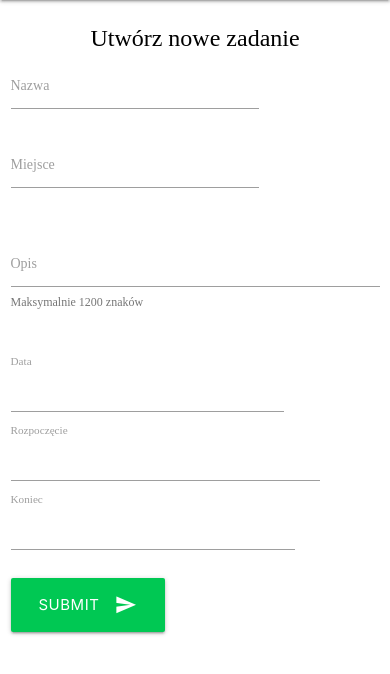
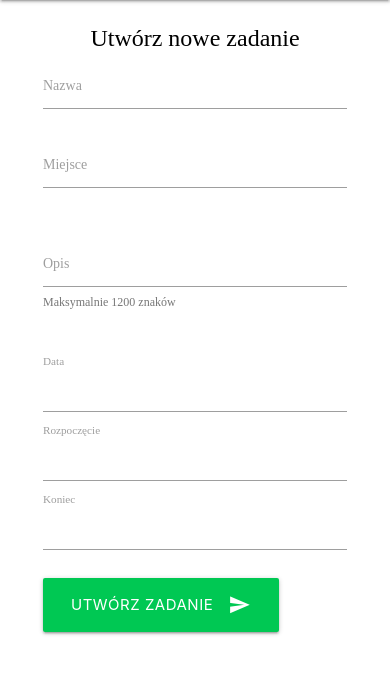
Before and after one commit to Bounty1993/flask-organizer, a Flask app: page /new in a window 390 px wide. Shown: the part 56-730 px from the top of the page. Run offline with Flask 2, Linux system fonts and the light colour scheme; the visitor is signed in with stand-in values (Sample User, id 1).

Commit message:
more responsive tasks and summary

```diff
--- a/app/templates/task_create.html
+++ b/app/templates/task_create.html
@@ -3,17 +3,17 @@
 {% block content %}
 <div class="row">
   <div class="main-text">Utwórz nowe zadanie</div>
-  <form class="col m6 offset-m3" method="post" novalidate>
+  <form class="col s10 l6 offset-s1 offset-l3" method="post" novalidate>
     {{ form.hidden_tag() }}
     <div class="row">
-      <div class="input-field col m6">
+      <div class="input-field col s12 m6">
         {{ form.name.label }}
         {{ form.name }}
         {% for error in form.name.errors %}
           <span style="color:red;">[{{error}}]</span>
         {% endfor %}
       </div>
-      <div class="input-field col m6">
+      <div class="input-field col s12 m6">
         {{ form.place.label }}
         {{ form.place }}
         {% for error in form.place.errors %}
@@ -36,20 +36,21 @@
       </div>
     </div>
     <div class="row">
-      <div class="col m4">
+      <div class="col s12 l4">
         {{ form.date.label }}
         <input id="date" name="date" type="text" class="datepicker" value="">
       </div>
-      <div class="col m4">
+      <div class="col s12 l4">
         {{ form.start.label }}
         <input id="start" name="start" type="text" class="timepicker" value="">
       </div>
-      <div class="col m4">
+      <div class="col s12 l4">
         {{ form.end.label }}
         <input id="end" name="end" type="text" class="timepicker" value="">
       </div>
     </div>
-    <button class="btn waves-effect waves-light btn-large green accent-4" type="submit" name="action">Submit
+    <button class="btn waves-effect waves-light btn-large green accent-4" type="submit" name="action">
+      Utwórz zadanie
       <i class="material-icons right">send</i>
     </button>
   </form>
```
Also changed, not shown: app/templates/update_profile.html (+3 -4 lines).
